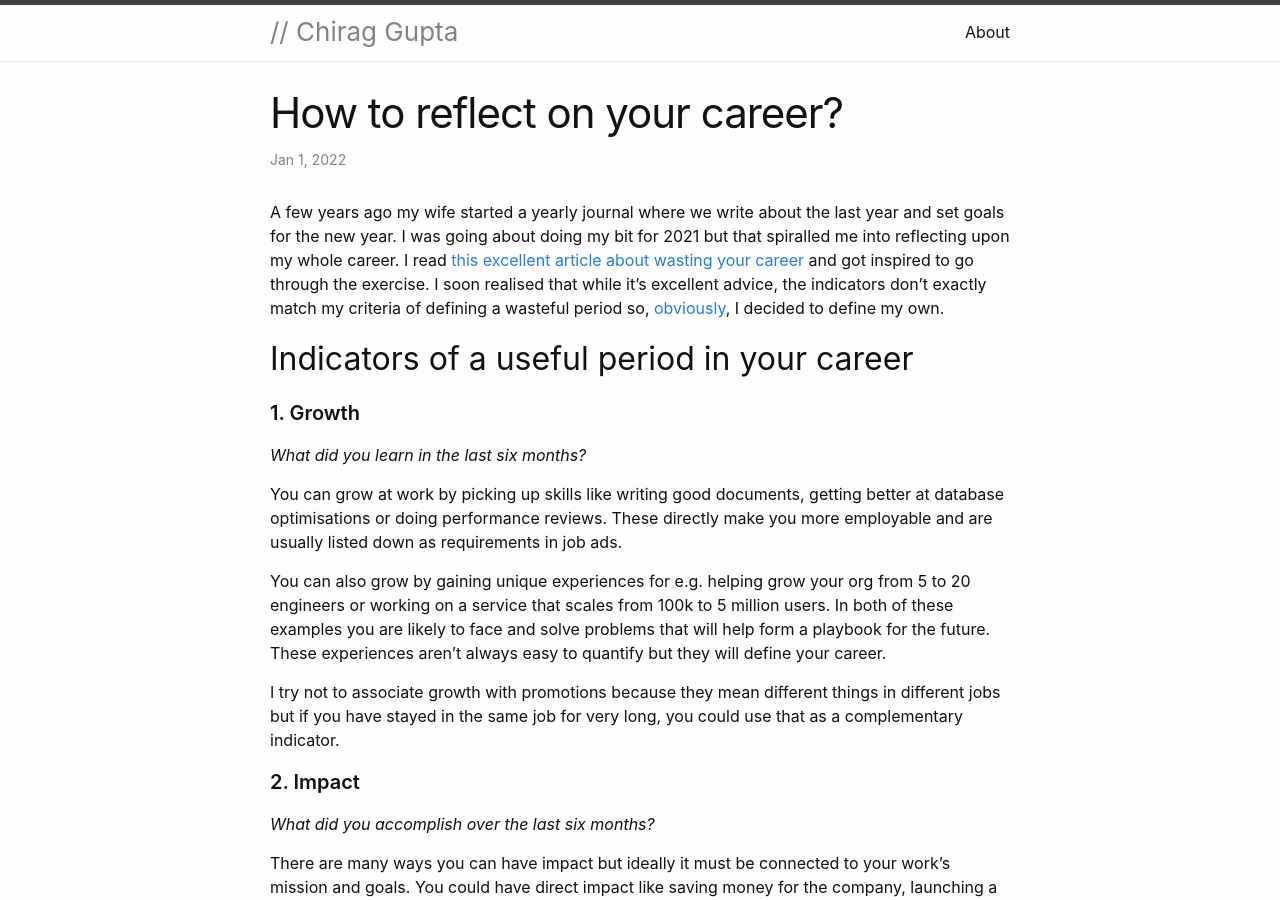
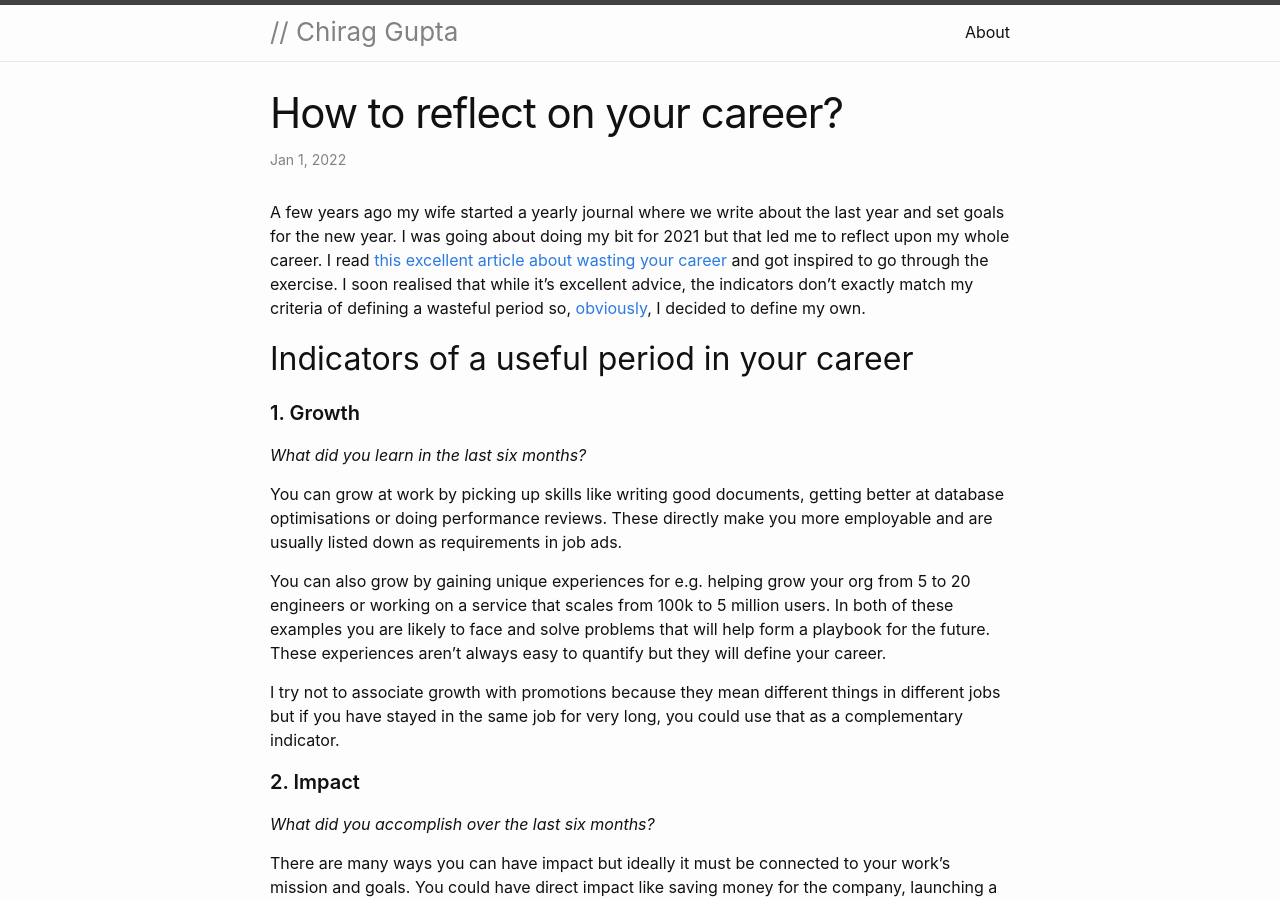
Before and after one commit to chiraggupta/ChiragGupta.com, a Jekyll site: the page built from _posts/2022-01-01-reflect-on-your-career.md, in a window 1280 px wide and 900 px high. Built offline with Jekyll 4.4.1, drawn with Linux system fonts in a browser that asks for light colours.

Commit message:
Minor edit

```diff
--- a/_posts/2022-01-01-reflect-on-your-career.md
+++ b/_posts/2022-01-01-reflect-on-your-career.md
@@ -5,7 +5,7 @@ date: 2022-01-01 10:00:01 +0100
 categories: blog
 ---
 
-A few years ago my wife started a yearly journal where we write about the last year and set goals for the new year. I was going about doing my bit for 2021 but that spiralled me into reflecting upon my whole career. I read [this excellent article about wasting your career](https://apoorvagovind.substack.com/p/how-to-waste-your-career-one-comfortable) and got inspired to go through the exercise. I soon realised that while it's excellent advice, the indicators don’t exactly match my criteria of defining a wasteful period so, [obviously](https://xkcd.com/927/), I decided to define my own.
+A few years ago my wife started a yearly journal where we write about the last year and set goals for the new year. I was going about doing my bit for 2021 but that led me to reflect upon my whole career. I read [this excellent article about wasting your career](https://apoorvagovind.substack.com/p/how-to-waste-your-career-one-comfortable) and got inspired to go through the exercise. I soon realised that while it's excellent advice, the indicators don’t exactly match my criteria of defining a wasteful period so, [obviously](https://xkcd.com/927/), I decided to define my own.
 
 ## Indicators of a useful period in your career
 
```
